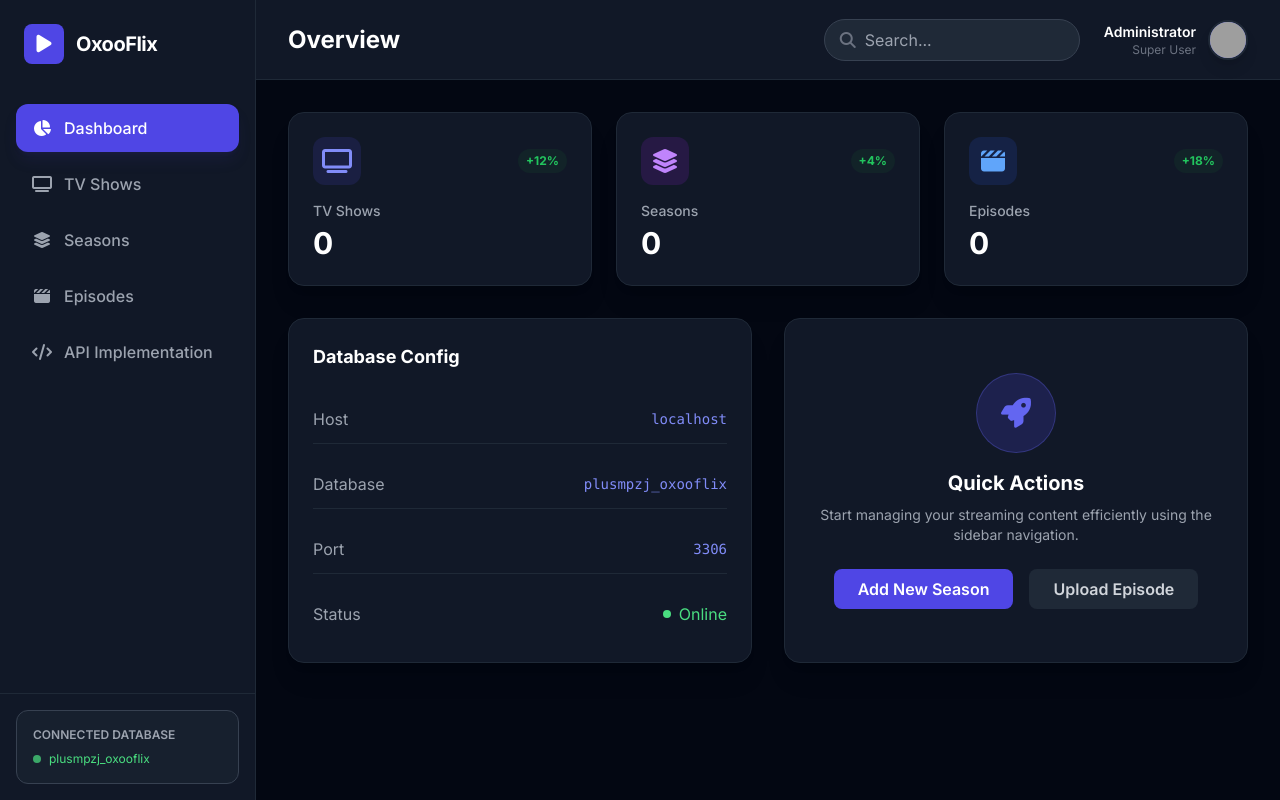
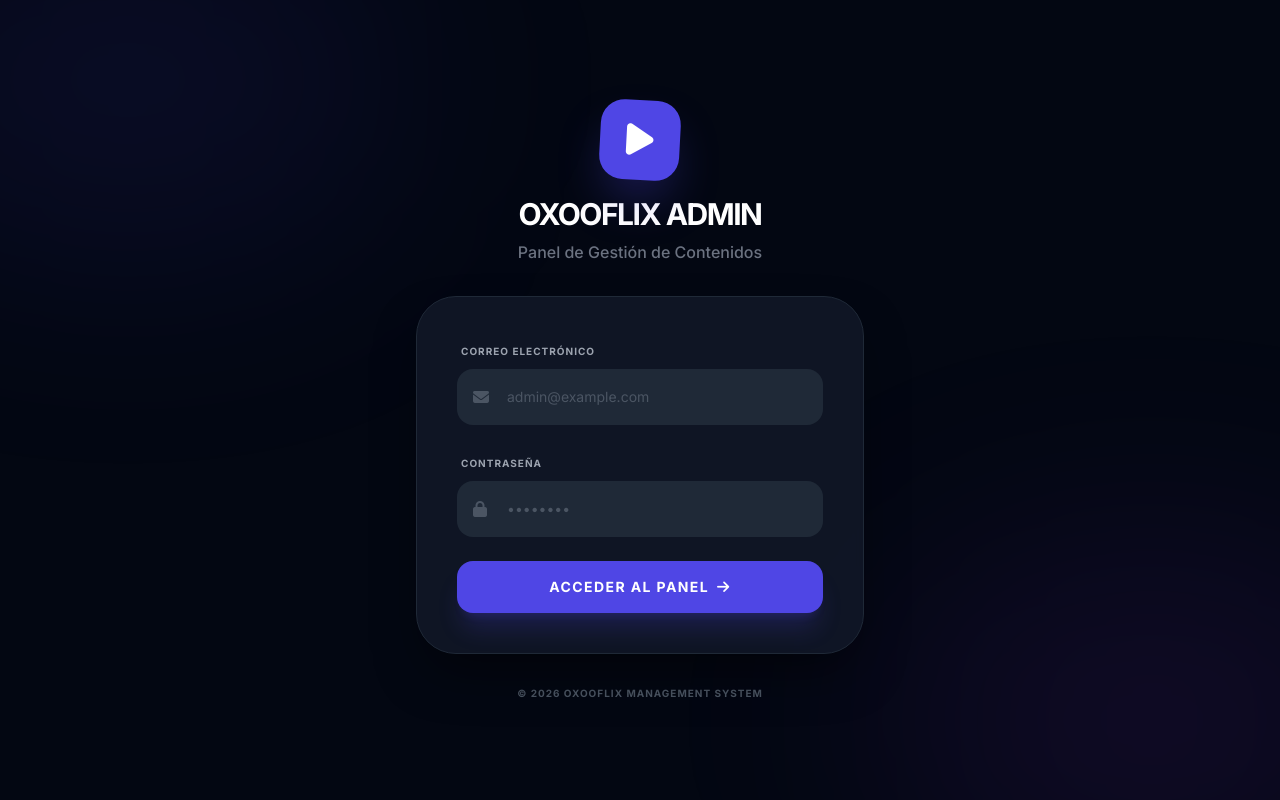
Before and after one commit to anibalabel/api-flixoo, a React (Vite) app: page / in a window 1280 px wide. Built offline with nearby package versions, Linux system fonts and the light colour scheme; no server answers; grey boxes are pictures that could not be loaded.

Commit message:
1.7 inplementacion de login

```diff
--- a/App.tsx
+++ b/App.tsx
@@ -7,10 +7,15 @@ import SeasonsSection from './components/SeasonsSection';
 import EpisodesSection from './components/EpisodesSection';
 import BackendCodeSection from './components/BackendCodeSection';
 import Dashboard from './components/Dashboard';
+import Login from './components/Login';
 
 const API_BASE_URL = 'https://apiflixy.plusmovie.pw/api.php';
 
 const App: React.FC = () => {
+  const [isLoggedIn, setIsLoggedIn] = useState<boolean>(() => {
+    return localStorage.getItem('is_auth') === 'true';
+  });
+
   const [activeView, setActiveView] = useState<ViewType>('DASHBOARD');
   const [isLoading, setIsLoading] = useState(true);
   const [isSidebarOpen, setIsSidebarOpen] = useState(false);
@@ -20,8 +25,10 @@ const App: React.FC = () => {
   const [episodes, setEpisodes] = useState<Episode[]>([]);
 
   useEffect(() => {
-    fetchData();
-  }, []);
+    if (isLoggedIn) {
+      fetchData();
+    }
+  }, [isLoggedIn]);
 
   const fetchData = async () => {
     setIsLoading(true);
@@ -40,6 +47,11 @@ const App: React.FC = () => {
     } finally {
       setIsLoading(false);
     }
+  };
+
+  const handleLogout = () => {
+    localStorage.removeItem('is_auth');
+    setIsLoggedIn(false);
   };
 
   const renderContent = () => {
@@ -68,6 +80,10 @@ const App: React.FC = () => {
     }
   };
 
+  if (!isLoggedIn) {
+    return <Login onLoginSuccess={() => setIsLoggedIn(true)} />;
+  }
+
   return (
     <div className="flex h-screen overflow-hidden bg-gray-950">
       <Sidebar
@@ -81,6 +97,7 @@ const App: React.FC = () => {
         <Header
           activeView={activeView}
           toggleSidebar={() => setIsSidebarOpen(!isSidebarOpen)}
+          onLogout={handleLogout}
         />
         <main className="flex-1 overflow-y-auto p-4 md:p-8">
           <div className="max-w-7xl mx-auto">
@@ -89,7 +106,6 @@ const App: React.FC = () => {
         </main>
       </div>
 
-      {/* Overlay para móvil cuando el sidebar está abierto */}
       {isSidebarOpen && (
         <div
           className="fixed inset-0 bg-black/60 backdrop-blur-sm z-30 lg:hidden"
--- a/components/Header.tsx
+++ b/components/Header.tsx
@@ -4,9 +4,10 @@ import { ViewType } from '../types';
 interface HeaderProps {
   activeView: ViewType;
   toggleSidebar: () => void;
+  onLogout: () => void;
 }
 
-const Header: React.FC<HeaderProps> = ({ activeView, toggleSidebar }) => {
+const Header: React.FC<HeaderProps> = ({ activeView, toggleSidebar, onLogout }) => {
   const getTitle = () => {
     switch (activeView) {
       case 'DASHBOARD': return 'Overview';
@@ -43,7 +44,12 @@ const Header: React.FC<HeaderProps> = ({ activeView, toggleSidebar }) => {
         <div className="flex items-center gap-3">
           <div className="text-right hidden xl:block">
             <p className="text-sm font-semibold text-white">Administrator</p>
-            <p className="text-xs text-gray-500">Super User</p>
+            <button
+              onClick={onLogout}
+              className="text-[10px] text-indigo-400 hover:text-indigo-300 uppercase font-black tracking-widest"
+            >
+              Cerrar Sesión
+            </button>
           </div>
           <div className="w-10 h-10 rounded-full bg-indigo-500 flex items-center justify-center text-white border-2 border-gray-800 overflow-hidden shadow-lg flex-shrink-0">
              <img src="https://picsum.photos/100/100" alt="Avatar" className="w-full h-full object-cover" />
--- /dev/null
+++ b/components/Login.tsx
@@ -0,0 +1,106 @@
+import React, { useState } from 'react';
+
+interface LoginProps {
+  onLoginSuccess: () => void;
+}
+
+const Login: React.FC<LoginProps> = ({ onLoginSuccess }) => {
+  const [email, setEmail] = useState('');
+  const [password, setPassword] = useState('');
+  const [error, setError] = useState('');
+  const [isLoading, setIsLoading] = useState(false);
+
+  const handleSubmit = (e: React.FormEvent) => {
+    e.preventDefault();
+    setIsLoading(true);
+    setError('');
+
+    // Validación según credenciales solicitadas
+    setTimeout(() => {
+      if (email === 'basurtobaque@gmail.com' && password === '5083038xS/@') {
+        localStorage.setItem('is_auth', 'true');
+        onLoginSuccess();
+      } else {
+        setError('Credenciales incorrectas. Verifique su acceso.');
+        setIsLoading(false);
+      }
+    }, 800);
+  };
+
+  return (
+    <div className="min-h-screen bg-gray-950 flex items-center justify-center p-4 relative overflow-hidden">
+      {/* Elementos decorativos de fondo */}
+      <div className="absolute top-[-10%] left-[-10%] w-[40%] h-[40%] bg-indigo-600/10 rounded-full blur-[120px]"></div>
+      <div className="absolute bottom-[-10%] right-[-10%] w-[40%] h-[40%] bg-purple-600/10 rounded-full blur-[120px]"></div>
+
+      <div className="w-full max-w-md animate-scaleIn relative z-10">
+        <div className="text-center mb-8">
+          <div className="w-20 h-20 bg-indigo-600 rounded-3xl flex items-center justify-center text-white text-4xl font-bold mx-auto mb-4 shadow-2xl shadow-indigo-600/40 transform rotate-3 hover:rotate-0 transition-transform duration-300">
+            <i className="fas fa-play"></i>
+          </div>
+          <h1 className="text-3xl font-black text-white tracking-tighter uppercase">OxooFlix Admin</h1>
+          <p className="text-gray-500 mt-2 font-medium">Panel de Gestión de Contenidos</p>
+        </div>
+
+        <div className="bg-gray-900 border border-gray-800 rounded-[2.5rem] p-8 md:p-10 shadow-2xl shadow-black/50 backdrop-blur-sm bg-gray-900/90">
+          <form onSubmit={handleSubmit} className="space-y-6">
+            <div className="space-y-2">
+              <label className="text-[10px] font-black text-gray-400 uppercase tracking-widest px-1">Correo Electrónico</label>
+              <div className="relative">
+                <input
+                  type="email"
+                  required
+                  className="w-full bg-gray-800 border-2 border-transparent focus:border-indigo-500 rounded-2xl px-12 py-4 text-white text-sm outline-none transition-all placeholder:text-gray-600"
+                  placeholder="admin@example.com"
+                  value={email}
+                  onChange={(e) => setEmail(e.target.value)}
+                />
+                <i className="fas fa-envelope absolute left-4 top-1/2 -translate-y-1/2 text-gray-600"></i>
+              </div>
+            </div>
+
+            <div className="space-y-2">
+              <label className="text-[10px] font-black text-gray-400 uppercase tracking-widest px-1">Contraseña</label>
+              <div className="relative">
+                <input
+                  type="password"
+                  required
+                  className="w-full bg-gray-800 border-2 border-transparent focus:border-indigo-500 rounded-2xl px-12 py-4 text-white text-sm outline-none transition-all placeholder:text-gray-600"
+                  placeholder="••••••••"
+                  value={password}
+                  onChange={(e) => setPassword(e.target.value)}
+                />
+                <i className="fas fa-lock absolute left-4 top-1/2 -translate-y-1/2 text-gray-600"></i>
+              </div>
+            </div>
+
+            {error && (
+              <div className="bg-red-500/10 border border-red-500/20 text-red-500 text-xs py-3 px-4 rounded-xl flex items-center gap-2 animate-fadeIn">
+                <i className="fas fa-circle-exclamation"></i>
+                {error}
+              </div>
+            )}
+
+            <button
+              type="submit"
+              disabled={isLoading}
+              className="w-full bg-indigo-600 hover:bg-indigo-500 text-white font-black py-4 rounded-2xl transition-all shadow-xl shadow-indigo-600/20 active:scale-95 disabled:opacity-50 flex items-center justify-center gap-2 text-sm uppercase tracking-widest"
+            >
+              {isLoading ? (
+                <i className="fas fa-circle-notch animate-spin"></i>
+              ) : (
+                <>Acceder al Panel <i className="fas fa-arrow-right"></i></>
+              )}
+            </button>
+          </form>
+        </div>
+
+        <p className="text-center text-gray-600 text-[10px] mt-8 uppercase font-bold tracking-widest">
+          © 2026 OxooFlix Management System
+        </p>
+      </div>
+    </div>
+  );
+};
+
+export default Login;
```
